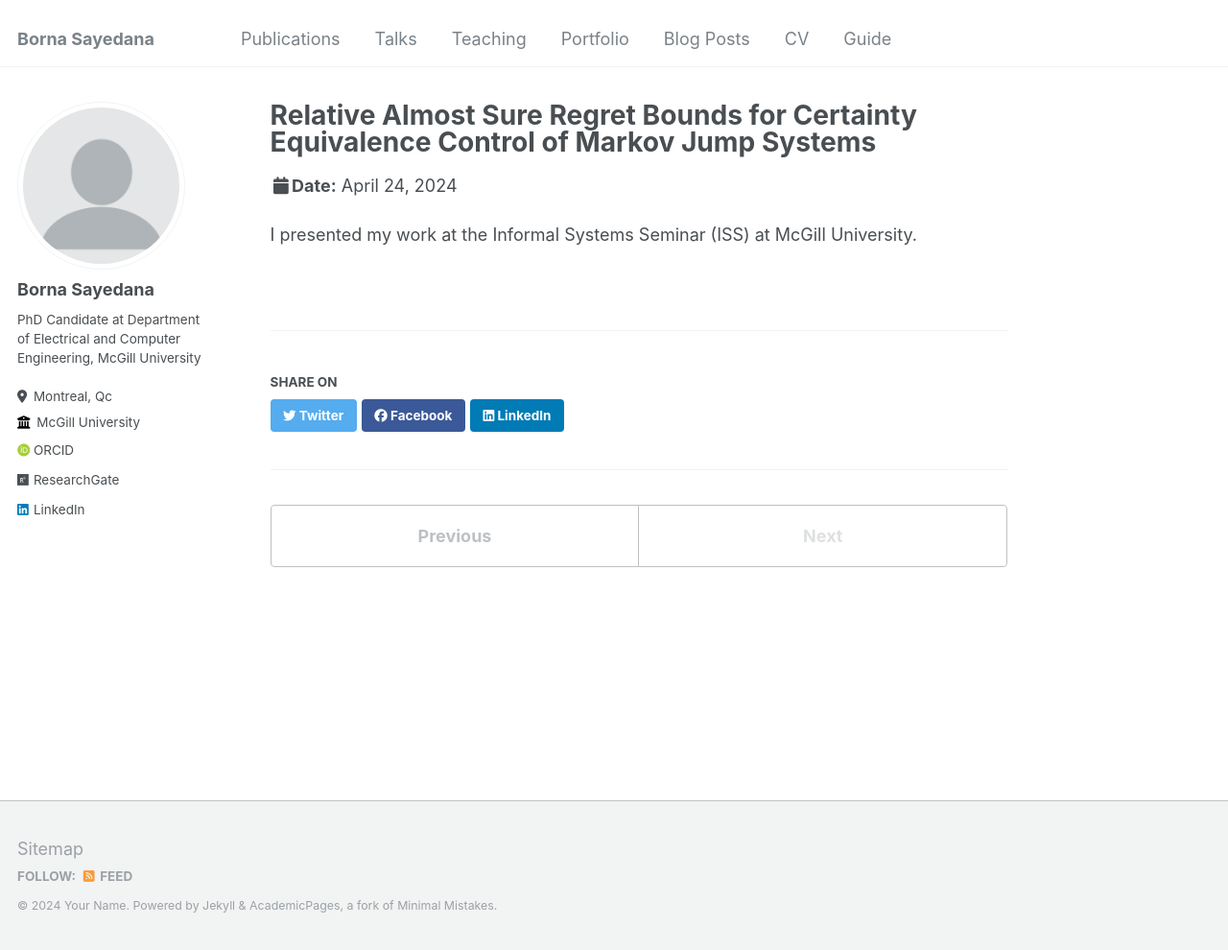
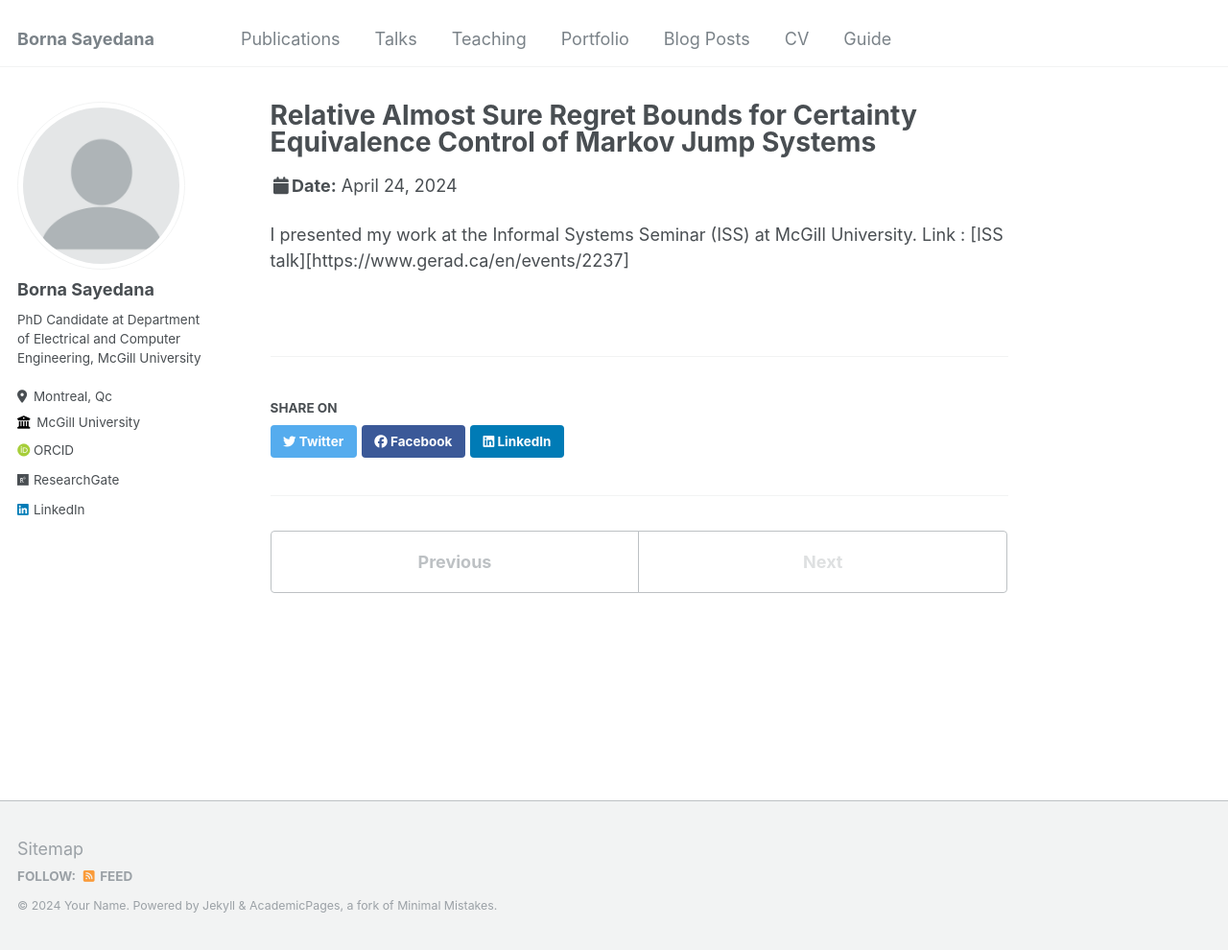
Before and after one commit to bornasayedana/bornasayedana.github.io, a Jekyll site: the page built from _talks/T_regret_iss.md, in a window 1280 px wide and 990 px high. Shown: the whole window at 96% size. Built offline with Jekyll 4.4.1, drawn with Linux system fonts in a browser that asks for light colours; some web fonts are replaced.

Commit message:
Update T_regret_iss.md

```diff
--- a/_talks/T_regret_iss.md
+++ b/_talks/T_regret_iss.md
@@ -9,3 +9,4 @@ location: "Montreal, Canada"
 ---
 
 I presented my work at the Informal Systems Seminar (ISS) at McGill University.
+Link : [ISS talk][https://www.gerad.ca/en/events/2237]
```
